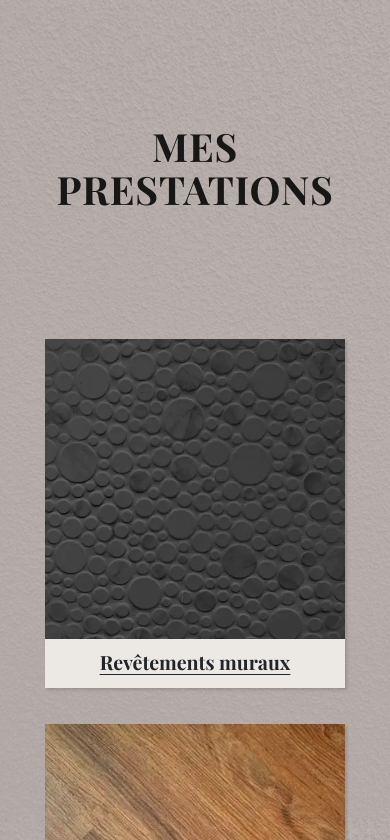
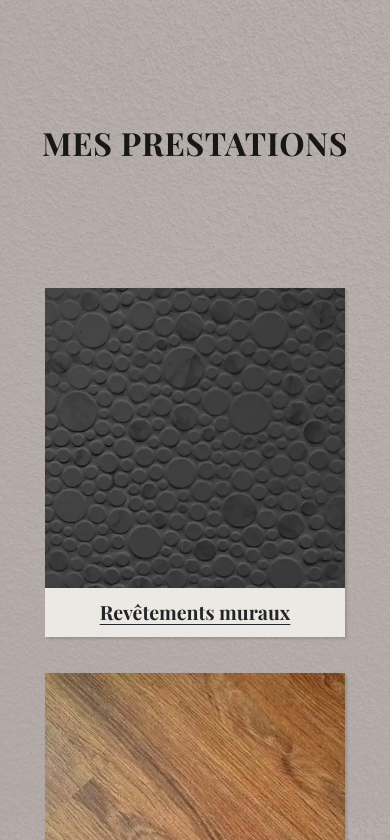
Before and after one commit to aurelienog/renov, a Next.js app: page / in a window 390 px wide. Shown: the part 2004-2844 px from the top of the page. Built offline with nearby package versions, Linux system fonts and the light colour scheme; a web font is replaced by a local one.

Commit message:
update global css

```diff
--- a/src/animations/variants.ts
+++ b/src/animations/variants.ts
@@ -24,6 +24,16 @@ export const fadeInLeft = {
   },
 };
 
+
+export const fadeInRight = {
+  hidden: { opacity: 0, x: 100 },
+  visible: {
+    opacity: 1,
+    x: 0,
+    transition: { duration: 0.4, ease: 'easeOut' },
+  },
+};
+
 export const zoomIn = {
   hidden: { opacity: 0, scale: 0.9 },
   visible: {
--- a/src/app/globals.css
+++ b/src/app/globals.css
@@ -40,7 +40,7 @@ input, textarea, select, button {
 }
 
 h1 { font-size: clamp(2.8rem, 10vw, 4.5rem);  text-transform: uppercase; }
-:is(h2, caption) { font-size: clamp(2rem, 10vw, 3.5rem); margin-bottom: 8rem; letter-spacing: 0.02em; text-transform: uppercase;}
+:is(h2, caption) { font-size: clamp(2rem, 6vw, 3.5rem); margin-bottom: 8rem; letter-spacing: 0.02em; text-transform: uppercase;}
 h3 { font-size: 1.625rem; }
 
 
--- a/src/components/gallery/styles.module.css
+++ b/src/components/gallery/styles.module.css
@@ -33,7 +33,7 @@
   }
 
 
-  :is(&:focus-within, &:hover) {
+  :is(&:focus-within) {
     text-decoration-color : var(--color-accent);
     outline: 4px solid var(--color-accent);
     margin-bottom: 1px;
--- a/src/components/projects-gallery/GalleryFilter.tsx
+++ b/src/components/projects-gallery/GalleryFilter.tsx
@@ -31,7 +31,7 @@ function GalleryFilter() {
         <option value="exterieur">Peinture extérieure</option>
         <option value="interieur">Peinture intérieure</option>
         <option value="enduit">Enduits décoratifs & peintures à effet</option>
-        <option value="autre">Rénovation diverse</option>
+        <option value="autre">Rénovations diverses</option>
         </select>
     </form>
   )
--- a/src/data/data.tsx
+++ b/src/data/data.tsx
@@ -133,7 +133,7 @@ export const columns: Column[] = [{
   </>,
   two: <>
   <Image src={warning} alt='Point à nuancer' width={24} height={24}/>
-  <span> Méthodes standardisées, le résultat dépend des équipes</span>
+  <span> Méthodes standardisées, peu de souplesse en cas de besoins spécifiques</span>
   </>,
   three: <>
   <Image src={x} alt='Point faible' width={24} height={24}/>
@@ -163,7 +163,7 @@ export const columns: Column[] = [{
   </>,
   two: <>
   <Image src={x} alt='Point faible' width={24} height={24}/>
-  <span>Préparations baclées, qualité & tenue dans le temps incertaine</span>
+  <span>Préparations baclées, qualité et tenue dans le temps incertaine</span>
   </>,
   three: <>
   <Image src={warning} alt='Point à nuancer' width={24} height={24}/>
@@ -183,7 +183,7 @@ export const columns: Column[] = [{
   </>,
   seven: <>
   <Image src={check} alt='Point fort' width={24} height={24}/>
-  <span>Tarif attractif, mais avec compromis sur la qualité</span>
+  <span>Tarif attractif, mais souvent au détriment de la qualité</span>
   </>,
 }];
 
@@ -294,7 +294,7 @@ export const services: Service[] = [
     rank: 7,
     id: 'enduit'
   }, {
-    name: 'Rénovation diverse',
+    name: 'Rénovations diverses',
     image: autre,
     rank: 8,
     id: 'autre'
--- a/src/sections-home/services-section/ServicesSection.tsx
+++ b/src/sections-home/services-section/ServicesSection.tsx
@@ -3,14 +3,14 @@ import styles from './styles.module.css';
 import Gallery from '@/components/gallery/Gallery';
 import { services } from '../../data/data';
 import MotionInView from '@/components/motion-in-view/MotionInView';
-import { fadeInUp } from '../../animations/variants'
+import { fadeInRight } from '../../animations/variants'
 
 function ServicesSection(): JSX.Element {
   return (
     <section className={`section full-width ${styles.section}`}>
       <MotionInView
-      once= {false}
-      variants={fadeInUp}
+      once={true}
+      variants={fadeInRight}
       >
         <h2>Mes prestations</h2>
       </MotionInView>
```
